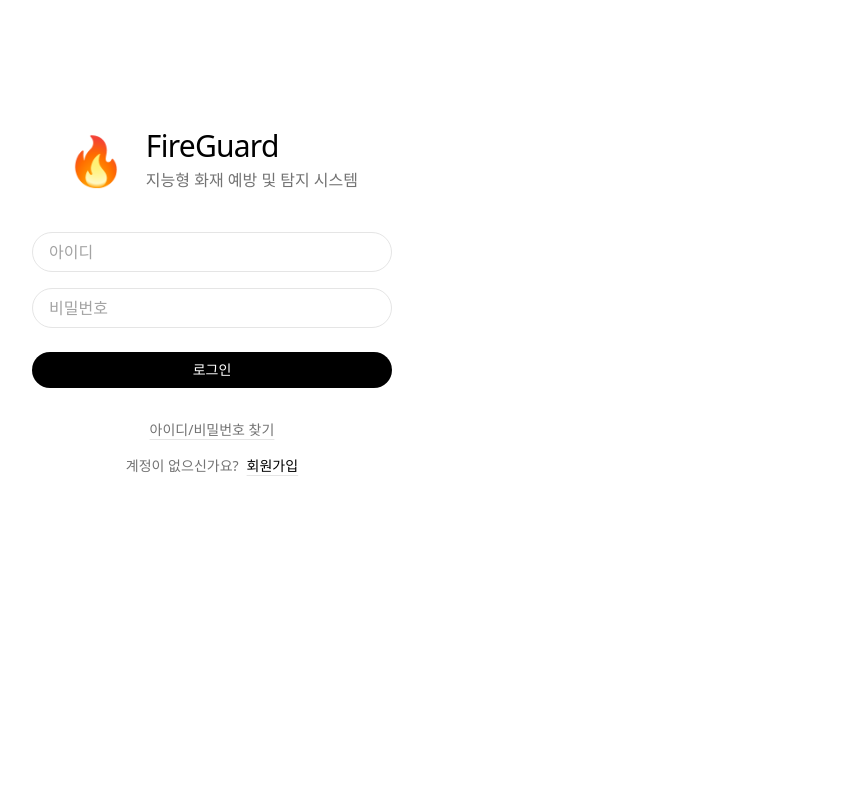
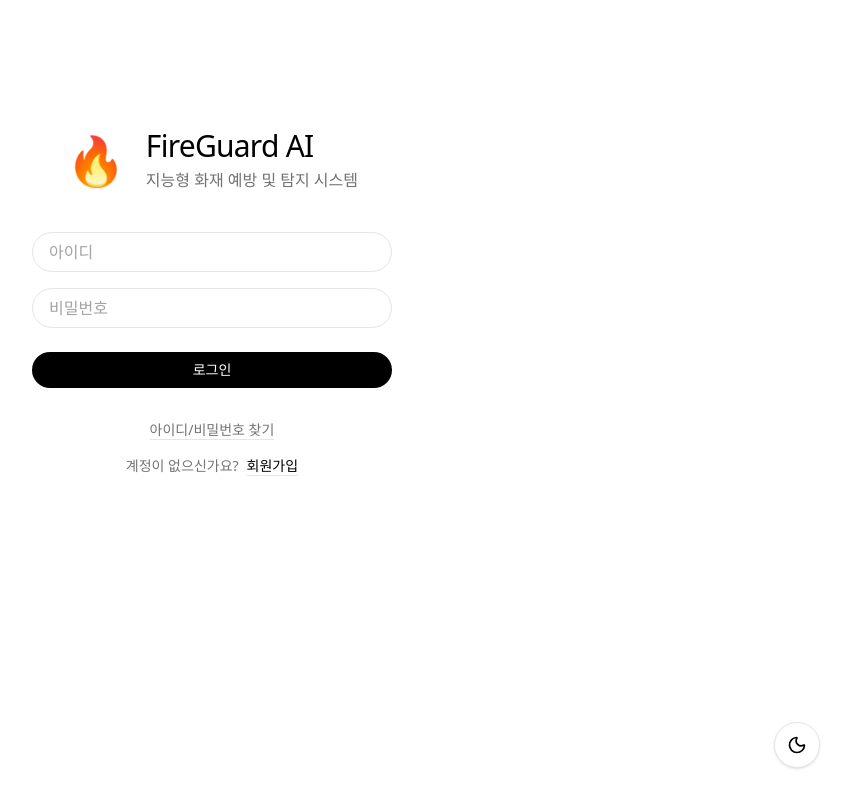
Before and after one commit to KimDohwan24/Fire_Prevention_and_Detection, a React (Vite) app in the folder front/: page / in a window 1280 px wide. Shown: the whole page, without its empty margins (428-1279 px from the left). Built offline with nearby package versions, Linux system fonts and the light colour scheme.

Commit message:
feat: 입력창 포커스 링 제거 및 우측 하단 다크모드 토글 버튼 추가

```diff
--- a/front/src/index.css
+++ b/front/src/index.css
@@ -101,6 +101,18 @@
 }
 
 @layer base {
+  .dark {
+    --color-primary: #ffffff;
+    --color-on-primary: #000000;
+    --color-ink: #ffffff;
+    --color-ink-deep: #e5e5e5;
+    --color-body: rgba(255, 255, 255, 0.7);
+    --color-canvas: #171717;
+    --color-hairline: #333333;
+    --color-mute: #525252;
+    --color-surface-soft: #262626;
+  }
+
   body {
     @apply font-ui text-body bg-canvas;
     margin: 0;
--- a/front/src/pages/Login.jsx
+++ b/front/src/pages/Login.jsx
@@ -1,16 +1,28 @@
-import React from 'react';
+import React, { useState, useEffect } from 'react';
 import { Link } from 'react-router-dom';
+import { Moon, Sun } from 'lucide-react';
 
 const Login = () => {
+  const [isDark, setIsDark] = useState(false);
+
+  useEffect(() => {
+    // Check initial system preference or saved state if needed, here we default to light
+    if (isDark) {
+      document.documentElement.classList.add('dark');
+    } else {
+      document.documentElement.classList.remove('dark');
+    }
+  }, [isDark]);
+
   return (
-    <div className="min-h-screen bg-canvas flex flex-col items-center pt-32 px-4 font-ui">
+    <div className="min-h-screen bg-canvas flex flex-col items-center pt-32 px-4 font-ui relative transition-colors duration-300">
 
       {/* Brand / Logo (Horizontal Layout) */}
       <div className="flex flex-row items-center space-x-5 mb-10">
         <div className="text-[48px] leading-none">🔥</div>
         <div className="flex flex-col">
           <h1 className="font-display text-display-lg font-medium text-ink tracking-tight mb-1">
-            FireGuard
+            FireGuard AI
           </h1>
           <p className="text-body text-body-md">
             지능형 화재 예방 및 탐지 시스템
@@ -24,7 +36,7 @@ const Login = () => {
           <div>
             <input
               type="text"
-              className="w-full h-[40px] px-4 bg-canvas border border-hairline rounded-full text-body-md text-ink placeholder:text-mute focus:outline-none focus:border-ink focus:ring-[3px] focus:ring-[#3b82f680] transition-all"
+              className="w-full h-[40px] px-4 bg-canvas border border-hairline rounded-full text-body-md text-ink placeholder:text-mute focus:outline-none focus-visible:outline-none focus:border-ink transition-all"
               placeholder="아이디"
               required
             />
@@ -32,7 +44,7 @@ const Login = () => {
           <div>
             <input
               type="password"
-              className="w-full h-[40px] px-4 bg-canvas border border-hairline rounded-full text-body-md text-ink placeholder:text-mute focus:outline-none focus:border-ink focus:ring-[3px] focus:ring-[#3b82f680] transition-all"
+              className="w-full h-[40px] px-4 bg-canvas border border-hairline rounded-full text-body-md text-ink placeholder:text-mute focus:outline-none focus-visible:outline-none focus:border-ink transition-all"
               placeholder="비밀번호"
               required
             />
@@ -58,6 +70,15 @@ const Login = () => {
           </div>
         </div>
       </div>
+
+      {/* Dark Mode Toggle */}
+      <button
+        onClick={() => setIsDark(!isDark)}
+        className="fixed bottom-8 right-8 p-3 rounded-full border border-hairline bg-canvas text-ink hover:bg-surface-soft transition-colors shadow-sm flex items-center justify-center cursor-pointer"
+        aria-label="Toggle Dark Mode"
+      >
+        {isDark ? <Sun className="w-5 h-5" /> : <Moon className="w-5 h-5" />}
+      </button>
     </div>
   );
 };
```
